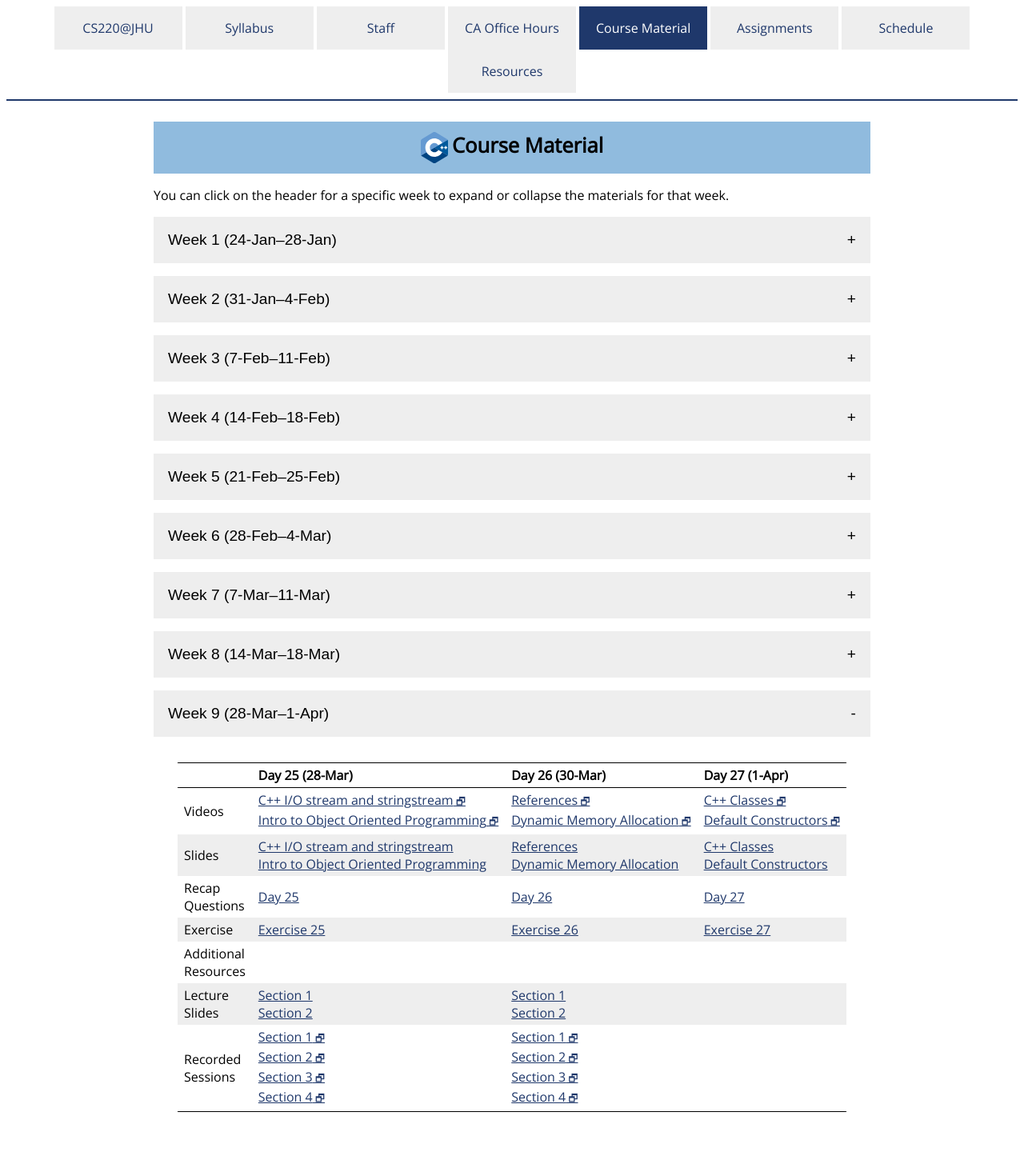
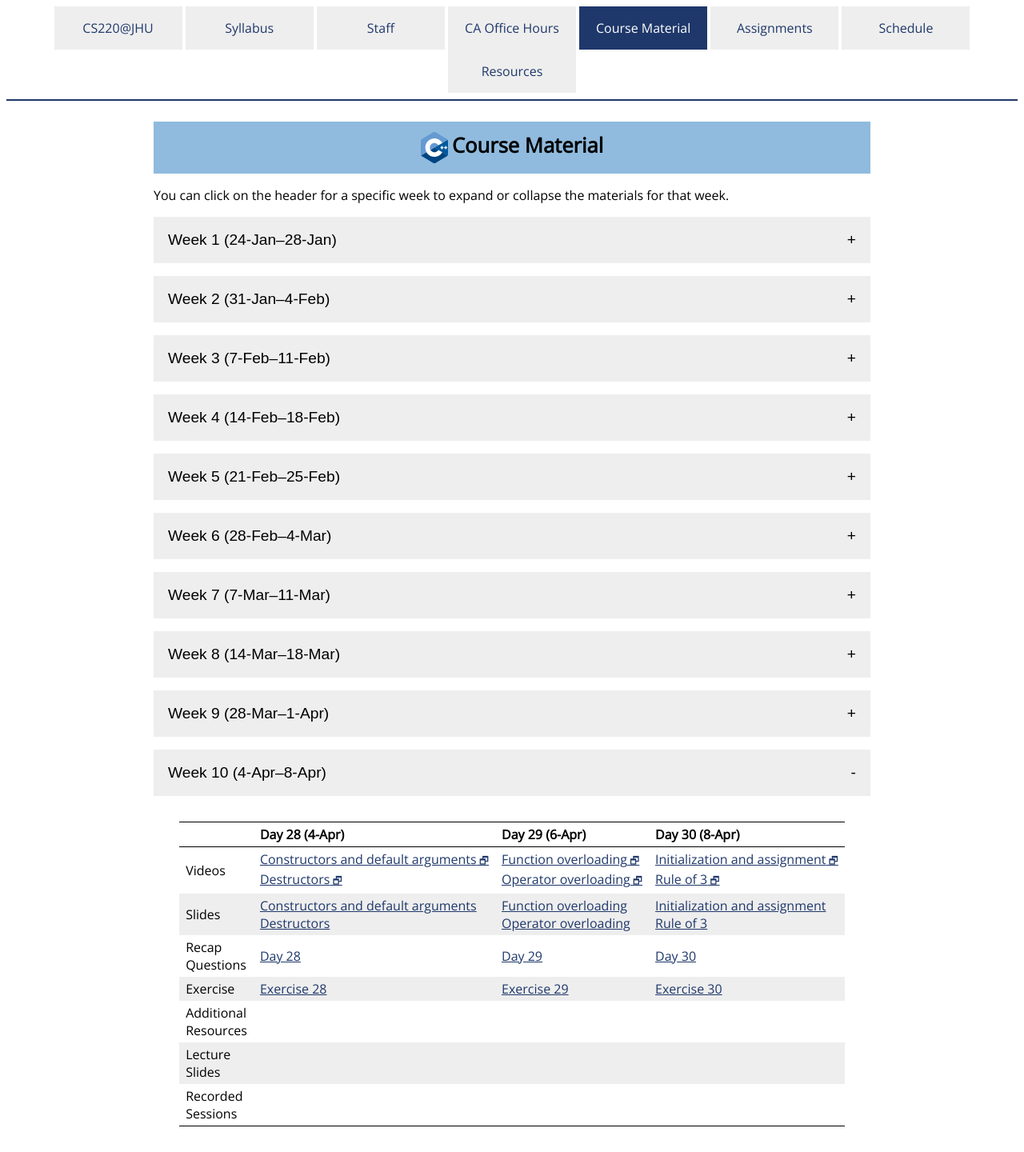
Before and after one commit to jhu-ip/cs220-s22, a Jekyll site: the page built from material.md, in a window 1280 px wide. Shown: the whole page at 80% size. Built offline with Jekyll 4.4.1, drawn with Linux system fonts in a browser that asks for light colours; some web fonts are replaced.

Commit message:
posted week 10 except for the exercises

```diff
--- a/material.md
+++ b/material.md
@@ -531,6 +531,63 @@ the materials for that week.
   </tbody>
 </table>
 </div>
+<button type="button" id="week_10_toggle" class="week_control_button">Week 10 (4-Apr–8-Apr)</button>
+<div id="week_10" class="collapsible">
+<table>
+  <thead>
+    <tr>
+      <th></th>
+      <th>Day 28 (4-Apr)</th>
+      <th>Day 29 (6-Apr)</th>
+      <th>Day 30 (8-Apr)</th>
+    </tr>
+  </thead>
+  <tbody>
+    <tr>
+      <td>Videos</td>
+      <td><a class='external' target='_blank' href='https://jh.hosted.panopto.com/Panopto/Pages/Viewer.aspx?id=62080530-d06e-4a0e-be06-ae230027a050'>Constructors and default arguments</a><br><a class='external' target='_blank' href='https://jh.hosted.panopto.com/Panopto/Pages/Viewer.aspx?id=2ea9792a-afab-4319-85f1-ae2300279fe3'>Destructors</a></td>
+      <td><a class='external' target='_blank' href='https://jh.hosted.panopto.com/Panopto/Pages/Viewer.aspx?id=2c8031d1-8509-4b22-881b-ae2300279f65'>Function overloading</a><br><a class='external' target='_blank' href='https://jh.hosted.panopto.com/Panopto/Pages/Viewer.aspx?id=ee4c0ea7-24f8-426a-9291-ae2300279f0e'>Operator overloading</a></td>
+      <td><a class='external' target='_blank' href='https://jh.hosted.panopto.com/Panopto/Pages/Viewer.aspx?id=f9091b95-ab29-46fe-82b8-ae2300279e93'>Initialization and assignment</a><br><a class='external' target='_blank' href='https://jh.hosted.panopto.com/Panopto/Pages/Viewer.aspx?id=181313b7-6b07-400c-addf-ae2300279df3'>Rule of 3</a></td>
+    </tr>
+    <tr>
+      <td>Slides</td>
+      <td><a href='slides/day28_constructors.pdf'>Constructors and default arguments</a><br><a href='slides/day28_destructors.pdf'>Destructors</a></td>
+      <td><a href='slides/day29_function_overloading.pdf'>Function overloading</a><br><a href='slides/day29_operator_overloading.pdf'>Operator overloading</a></td>
+      <td><a href='slides/day30_initialization_assignments.pdf'>Initialization and assignment</a><br><a href='slides/day30_rule_of_3.pdf'>Rule of 3</a></td>
+    </tr>
+    <tr>
+      <td>Recap<br>Questions</td>
+      <td><a href='questions/day28.html'>Day 28</a></td>
+      <td><a href='questions/day29.html'>Day 29</a></td>
+      <td><a href='questions/day30.html'>Day 30</a></td>
+    </tr>
+    <tr>
+      <td>Exercise</td>
+      <td><a href='#'>Exercise 28</a></td>
+      <td><a href='#'>Exercise 29</a></td>
+      <td><a href='#'>Exercise 30</a></td>
+    </tr>
+    <tr>
+      <td>Additional<br>Resources</td>
+      <td></td>
+      <td></td>
+      <td></td>
+    </tr>
+    <tr>
+      <td>Lecture<br>Slides</td>
+      <td></td>
+      <td></td>
+      <td></td>
+    </tr>
+    <tr>
+      <td>Recorded<br>Sessions</td>
+      <td></td>
+      <td></td>
+      <td></td>
+    </tr>
+  </tbody>
+</table>
+</div>
 <script type="text/javascript">
   // Create and register a click handler for button clicks to expand/contract
   // specified content div
@@ -560,7 +617,7 @@ the materials for that week.
   }
 
   document.addEventListener('DOMContentLoaded', function() {
-    var active_week_id = 'week_9';
+    var active_week_id = 'week_10';
 
     var content_divs = document.getElementsByClassName("collapsible");
     for (i = 0; i < content_divs.length; i++) {
```
Also changed, not shown: material.csv (+18 -0 lines), questions/day28.md (added, +17 -0 lines), questions/day29.md (added, +19 -0 lines), questions/day30.md (added, +17 -0 lines), 6 other files.
